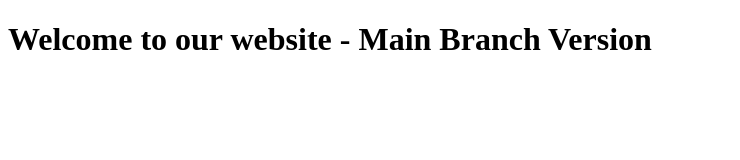
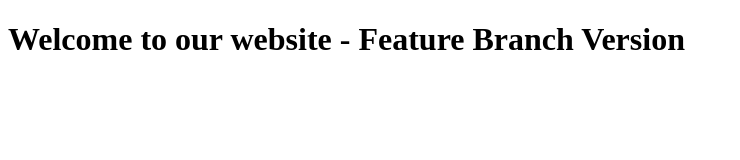
Before and after one commit to BrianShifoko/Data-Science-Team-Work-Class, a plain HTML site: page index.html in a window 1280 px wide. Shown: the whole page, without its empty margins (0-740 px from the left). Drawn offline with Linux system fonts and the light colour scheme.

Commit message:
Edited index.html from feature branch

```diff
--- a/index.html
+++ b/index.html
@@ -6,6 +6,6 @@
     <title>Document</title>
 </head>
 <body>
-    <H1>Welcome to our website - Main Branch Version</H1>
+    <H1>Welcome to our website - Feature Branch Version</H1>
 </body>
 </html>
```
